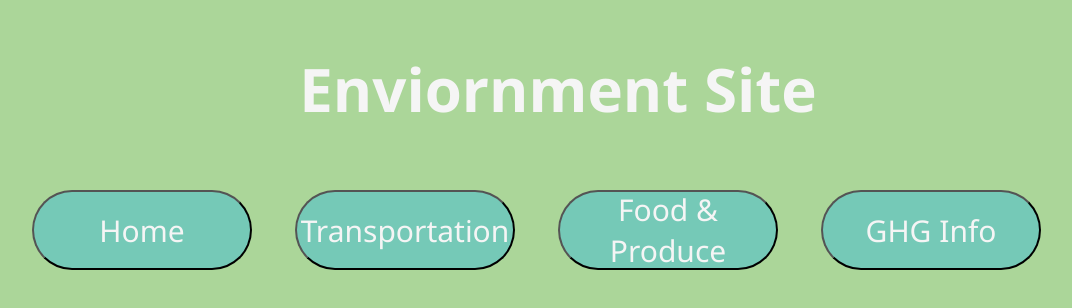
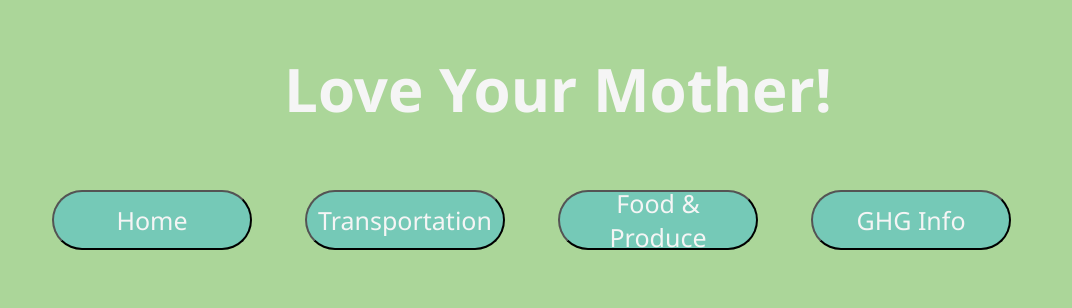
Before and after one commit to RitzBitz2323/CitrusHack2022, a plain HTML site: page Website/index.html in a window 1280 px wide. Shown: the whole page, without its empty margins (82-1154 px from the left). Drawn offline with Linux system fonts and the light colour scheme.

Commit message:
commit no clue

```diff
--- a/Website/index.html
+++ b/Website/index.html
@@ -1,12 +1,12 @@
 <html>
     <head>
-        <title>Insert Website Name Here</title>
+        <title>Love Your Mother</title>
         <link rel="stylesheet" href="styles/style.css">
         <script src="scripts/main.js"></script>
     </head>
     <body>
         <div class="item5">
-            <h1 class="main_head">Enviornment Site</h1>
+            <h1 class="main_head">Love Your Mother!</h1>
         </div>
         <div class="navigation">
             <div class="grid-container">
--- a/Website/styles/style.css
+++ b/Website/styles/style.css
@@ -31,8 +31,8 @@
 
   .button{
     text-align: center;
-     width: 220px;
-     height: 80px;
+     width: 200px;
+     height: 60px;
      background: #75c9b7;
      border-radius: 40px;
      /**Center Code */
@@ -40,7 +40,7 @@
      justify-content: center;
      align-items: center;
     /**---**/
-    font-size: 30px;
+    font-size: 25px;
 
     color: whitesmoke;
     font-family: 'Segoe UI', Tahoma, Geneva, Verdana, sans-serif;
```
